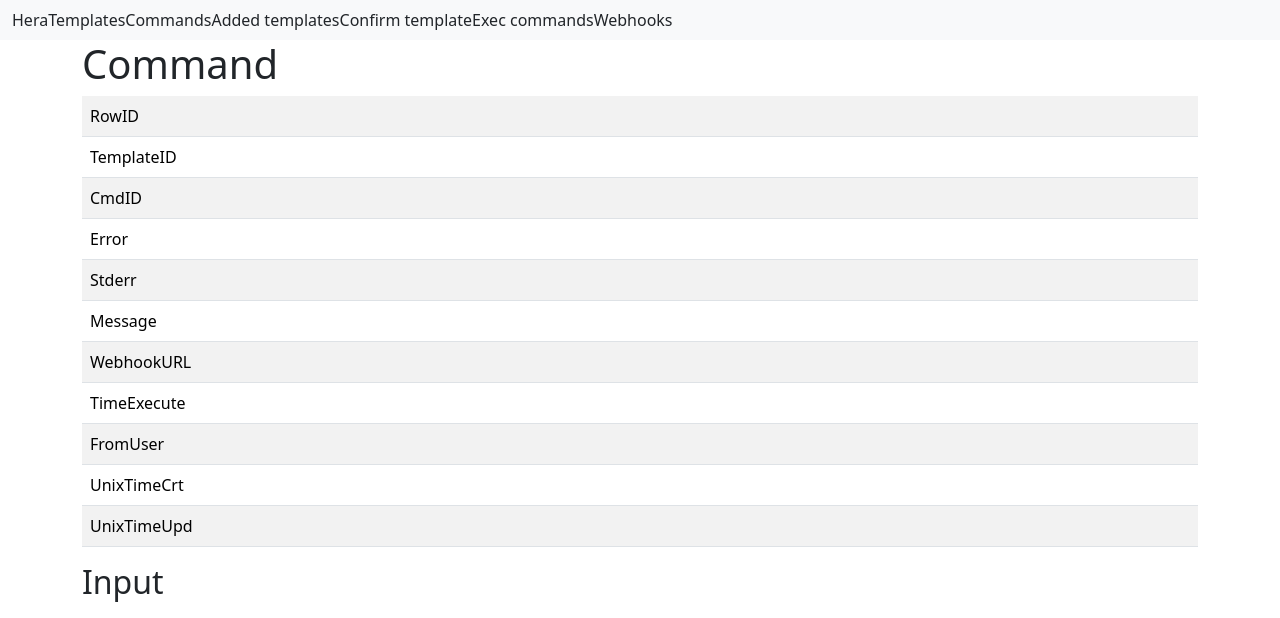
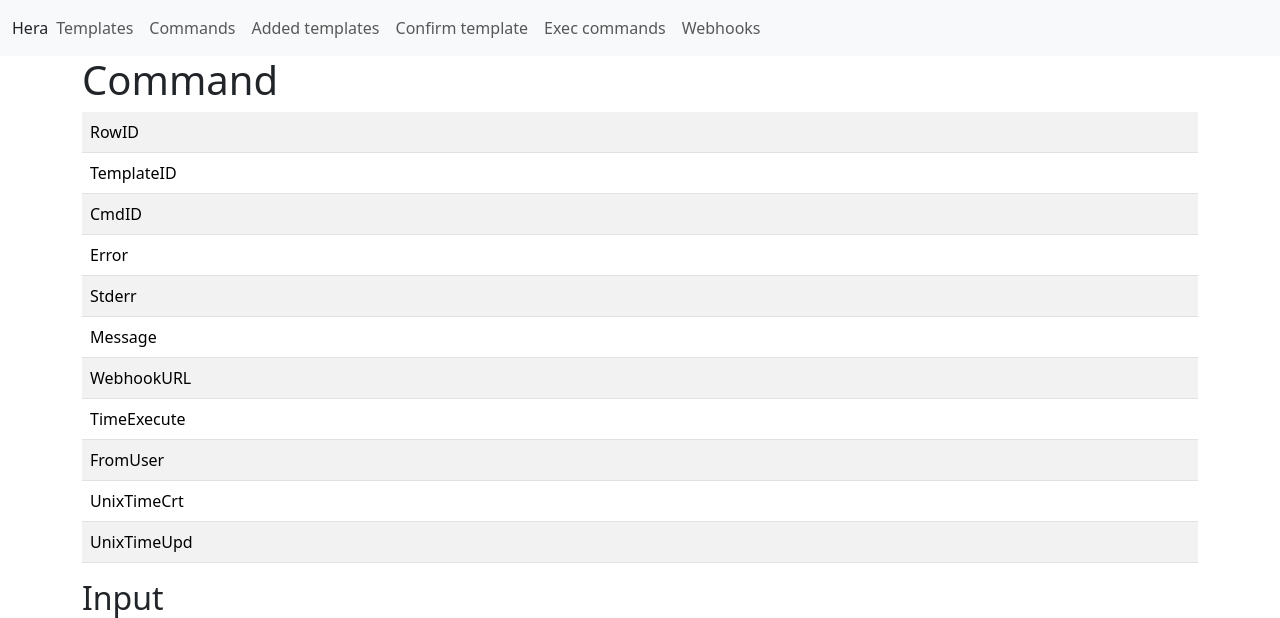
Before and after one commit to Hera-system/Hera, a Flask app: page /command/1 in a window 1280 px wide. Shown: the top 618 px of the page. Run offline with Flask 2, Linux system fonts and the light colour scheme; the visitor is signed in with stand-in values (Sample User, id 1); data that the repository does not hold is empty; some libraries are stand-ins or nearby versions.

Commit message:
Migrate to bootstrap 4/5

```diff
--- a/app/templates/base.html
+++ b/app/templates/base.html
@@ -10,13 +10,15 @@
     <nav class="navbar navbar-expand-lg navbar-light bg-light">
         <div class="container-fluid">
             {{ render_nav_item('index', 'Hera') }}
-            <div class="collapse navbar-collapse" id="navbarSupportedContent">
+            <div class="collapse navbar-collapse" id="navbarNavAltMarkup">
+                <div class="navbar-nav">
                     {{ render_nav_item('templates', 'Templates') }}
                     {{ render_nav_item('commands', 'Commands') }}
                     {{ render_nav_item('add_template', 'Added templates') }}
                     {{ render_nav_item('confirm_templates', 'Confirm template') }}
                     {{ render_nav_item('exec_command', 'Exec commands') }}
                     {{ render_nav_item('webhooks_route', 'Webhooks') }}
+                </div>
             </div>
         </div>
     </nav>
```
Lines whose indentation alone changed are shown as unchanged.
